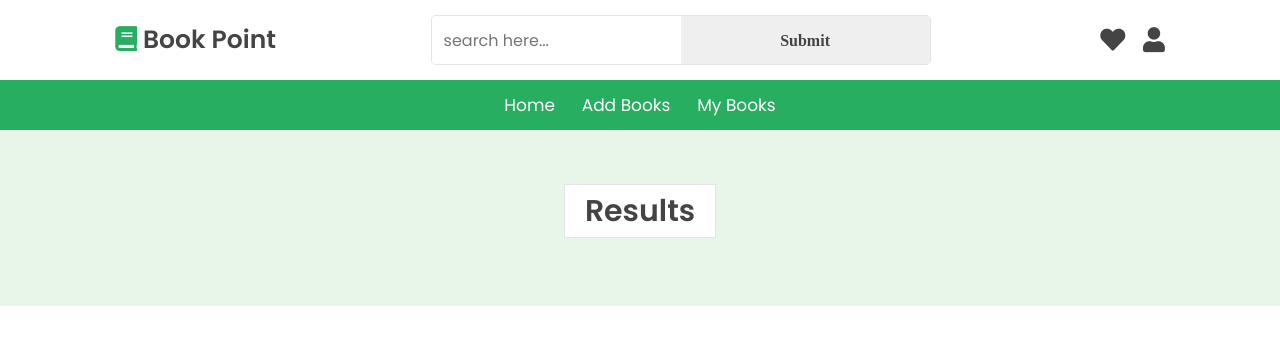
After one commit to apoorva-sp/BookSite, a Flask app: template src/UI/templates/search.html in a window 1280 px wide. The commit adds this page. Shown: the top 345 px of the page. Run offline with Flask 3, Linux system fonts and the light colour scheme; the template is opened without the code that fills it, so the values that code supplies are empty.

Commit message:
final touch

```diff
--- a/src/Business_Logic/BooksBL.py
+++ b/src/Business_Logic/BooksBL.py
@@ -94,9 +94,10 @@ class BooksBL:
     def search(self,name):
         if name == "":
             self.status = Status(Constants.status_id11,Constants.status_message11)
+            return self.status
         else:
-            self.status = self.bdb.displaySearch(name)
-        return self.status
+            book = self.bdb.displaySearch(name)
+        return book
 
 
     def UpdatePrice(self,bookid,NewPrice)->Status:
--- a/src/Business_Logic/ordersBL.py
+++ b/src/Business_Logic/ordersBL.py
@@ -29,7 +29,8 @@ class OrdersBL:
             db = dbConfig()
             ODB = OrdersDB(db.con)
             BDB = BookDB(db.con)
-            if BuyerId == BDB.getSellerId(BookId):
+            sid = BDB.getSellerId(BookId)
+            if sid != None and BuyerId == sid:
                 self.status = Status(81,"Seller and Buyer cant be same person")
             else:
                 self.status = ODB.insertOrder(BuyerId,BookId)
--- a/src/Database/BookDB.py
+++ b/src/Database/BookDB.py
@@ -105,7 +105,7 @@ class BookDB:
 
     def displaySearch(self, text: str) -> Status:
         cursor = self.con.cursor()
-        sql = "SELECT * FROM books WHERE name REGEXP %s ;"
+        sql = "SELECT * FROM books WHERE title REGEXP %s ;"
         cursor.execute(sql, (text,))
         result = cursor.fetchall()
         return result
--- a/src/UI/app.py
+++ b/src/UI/app.py
@@ -103,9 +103,12 @@ def add_book_page():
 def search_item():
     bookname = request.form['Searched_item']
 
-    # funtions to retrive searched book
+    if bookname:
+        bbl = BooksBL()
+        books = bbl.search(bookname)
 
-    return render_template('Searched_page.html')
+        return render_template('search.html',books = books)
+    return render_template('home.html')
 
 @app.route('/deletebook', methods=['POST'])
 def delete_book():
--- /dev/null
+++ b/src/UI/templates/search.html
@@ -0,0 +1,97 @@
+<!DOCTYPE html>
+<html lang="en">
+<head>
+    <meta charset="UTF-8">
+    <meta name="viewport" content="width=device-width, initial-scale=1.0">
+    <title>Add Books</title>
+    <link rel="stylesheet" href="{{ url_for('static', filename='style.css') }}">
+    <link rel="stylesheet" href="https://unpkg.com/swiper@7/swiper-bundle.min.css" />
+    <link rel="stylesheet" href="{{ url_for('static',filename='mybooks.css') }}">
+    <link rel="stylesheet" href="https://cdnjs.cloudflare.com/ajax/libs/font-awesome/5.15.4/css/all.min.css">
+
+
+    <title>search</title>
+</head>
+<body>
+    <header class="header">
+
+    <div class="header-1">
+
+        <a href="#" class="logo"> <i class="fas fa-book"></i> Book Point </a>
+
+        <form action="/search_item" method="post" class="search-form">
+            <input type="search" name="Searched_item" placeholder="search here..." id="search-box">
+            <input type ="submit" for="search-box" class="fas fa-search">
+        </form>
+
+        <div class="icons">
+            <div id="search-btn" class="fas fa-search"></div>
+            <a href="/favorites" class="fas fa-heart"></a>
+            <a href="/profile" id="login-btn" class="fas fa-user"></a>
+        </div>
+
+    </div>
+
+    <div class="header-2">
+        <nav class="navbar">
+            <a href="/homepage">home</a>
+            <a href="{{ url_for('add_book_page') }}">Add Books</a>
+            <a href="/mybooks">My Books</a>
+        </nav>
+    </div>
+
+</header>
+    <section class="my-books" id="my-books">
+        <h1 class="heading" style="font-size: 2.5em; margin-bottom: 20px;"> <span>Results</span> </h1>
+        <div class="books-container">
+
+            {% for book in books %}
+            <div class="book-item">
+                <img src="{{ url_for('static', filename=book[5]) }}" alt="{{book[5]}}" class="book-image">
+                <div class="book-info">
+                    <h3>{{ book[1] }}</h3>
+                    <p>Author: {{ book[2] }}</p>
+                    <p>Price: ${{ book[4] }}</p>
+                    <div class="book-actions">
+                        <input type="hidden" class="book-id" value="{{ book[0] }}">
+                        <button class="btn add-to-cart">Add to cart</button>
+                    </div>
+                </div>
+            </div>
+            {% endfor %}
+
+        </div>
+    </section>
+<script>
+document.addEventListener('DOMContentLoaded', function () {
+    document.querySelectorAll('.add-to-cart').forEach(button => {
+        button.addEventListener('click', function () {
+            const bookCard = this.closest('.book-item');
+            const bookId = bookCard.querySelector('.book-id').value;
+
+            // Use Fetch API or form submission to send bookId to the backend
+            fetch('/add_to_cart', {
+                method: 'POST',
+                headers: {
+                    'Content-Type': 'application/json',
+                },
+                body: JSON.stringify({ book_id: bookId }),
+            })
+            .then(response => response.json())
+            .then(data => {
+                if (data.success) {
+                    alert('Book added to cart!');
+                } else {
+                    alert('Failed to add book to cart.');
+                }
+            })
+            .catch(error => {
+                console.error('Error:', error);
+            });
+        });
+    });
+});
+
+</script>
+</body>
+</html>
```
Also changed, not shown: src/UI/templates/home.html (+29 -29 lines).
